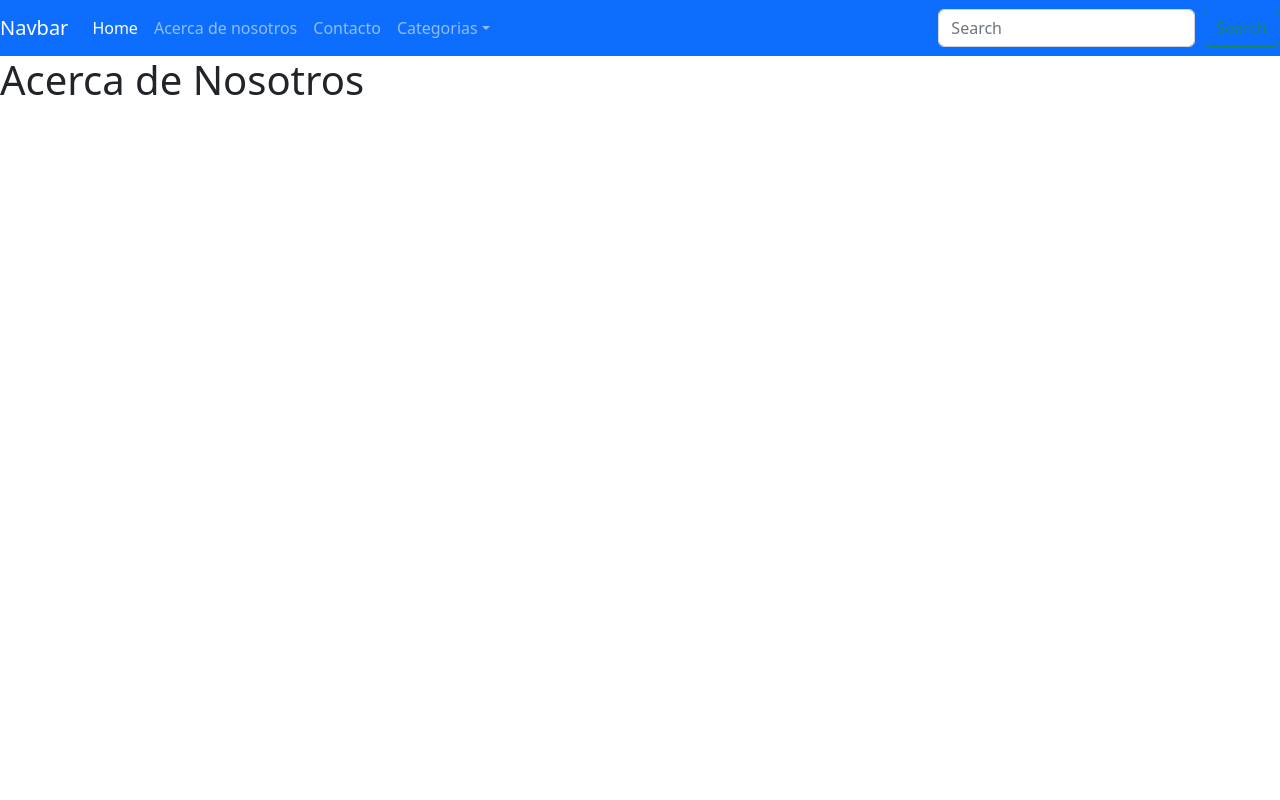
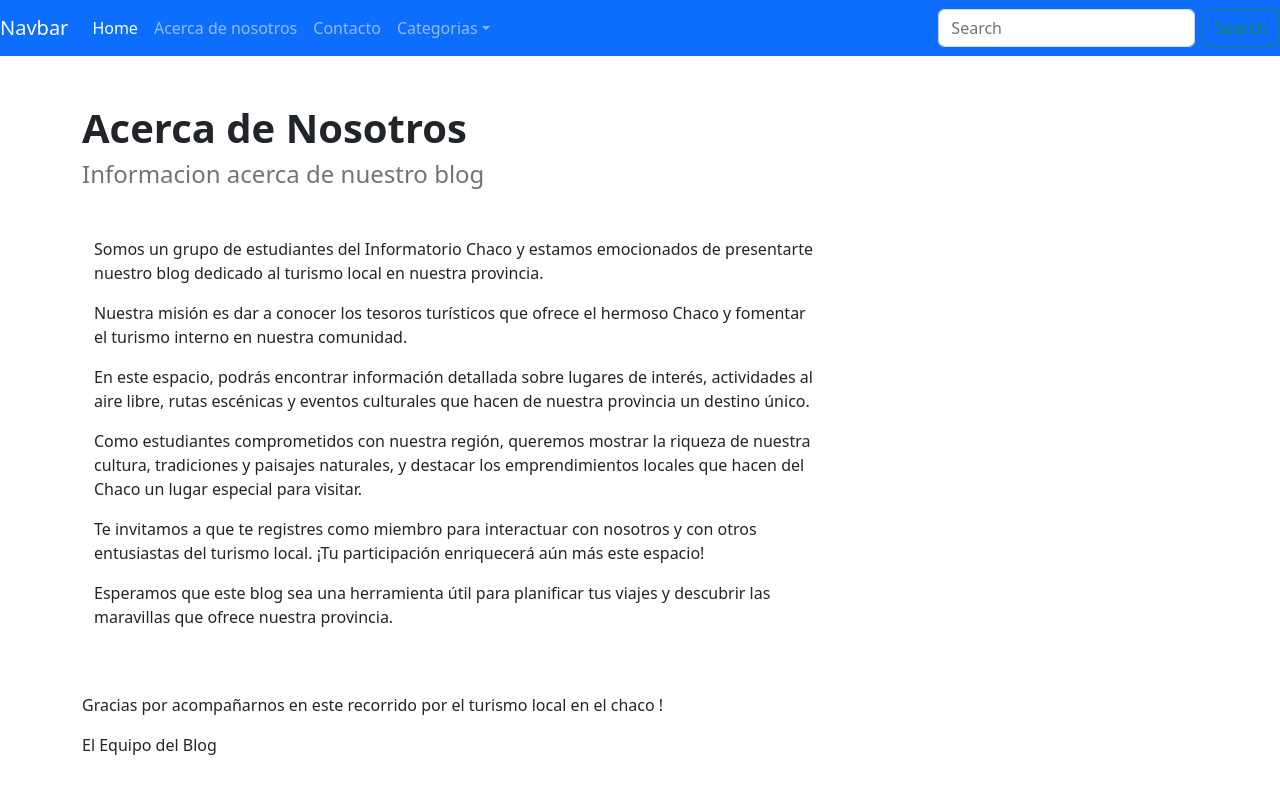
Before and after one commit to marelizal/grupo8-blogTurismo, a Django app: page /acerca_de_nosotros in a window 1280 px wide. Run offline with Django 4.2, Linux system fonts and the light colour scheme.

Commit message:
Se agrego informacion relevante en la seccion acerca de nosotros.

```diff
--- a/src/templates/about.html
+++ b/src/templates/about.html
@@ -1,10 +1,60 @@
 {% extends 'base.html' %}
 {% load static %}
-
-{% block title %}Acerca de nosotros{% endblock %}
-
+{% block title %}Blog - Acerca de {% endblock %}
 {% block content %}
 
-<h1>Acerca de Nosotros</h1>
+
+<!-- contenido de la página -->
+<div class="container mt-5">
+  <div class="row">
+    <div class="col-md-12">
+      <h1 class="fw-bold">Acerca de Nosotros</h1>
+      <h4 class="text-muted">Informacion acerca de nuestro blog</h4>
+      <div class="container mt-5 mb-5">
+        <div class="row">
+          <div class="col-8">
+            <p>
+              Somos un grupo de estudiantes del Informatorio Chaco y estamos
+              emocionados de presentarte nuestro blog dedicado al turismo local
+              en nuestra provincia.
+            </p>
+            <p>
+              Nuestra misión es dar a conocer los tesoros turísticos que ofrece
+              el hermoso Chaco y fomentar el turismo interno en nuestra
+              comunidad.
+            </p>
+            <p>
+              En este espacio, podrás encontrar información detallada sobre
+              lugares de interés, actividades al aire libre, rutas escénicas y
+              eventos culturales que hacen de nuestra provincia un destino
+              único.
+            </p>
+            <p>
+              Como estudiantes comprometidos con nuestra región, queremos
+              mostrar la riqueza de nuestra cultura, tradiciones y paisajes
+              naturales, y destacar los emprendimientos locales que hacen del
+              Chaco un lugar especial para visitar.
+            </p>
+            <p>
+              Te invitamos a que te registres como miembro para interactuar con
+              nosotros y con otros entusiastas del turismo local. ¡Tu
+              participación enriquecerá aún más este espacio!
+            </p>
+            <p>
+              Esperamos que este blog sea una herramienta útil para planificar
+              tus viajes y descubrir las maravillas que ofrece nuestra
+              provincia.
+            </p>
+          </div>
+        </div>
+      </div>
+      <p>
+        Gracias por acompañarnos en este recorrido por el turismo local en el
+        chaco !
+      </p>
+      <p>El Equipo del Blog</p>
+    </div>
+  </div>
+</div>
 
 {% endblock %}
```
